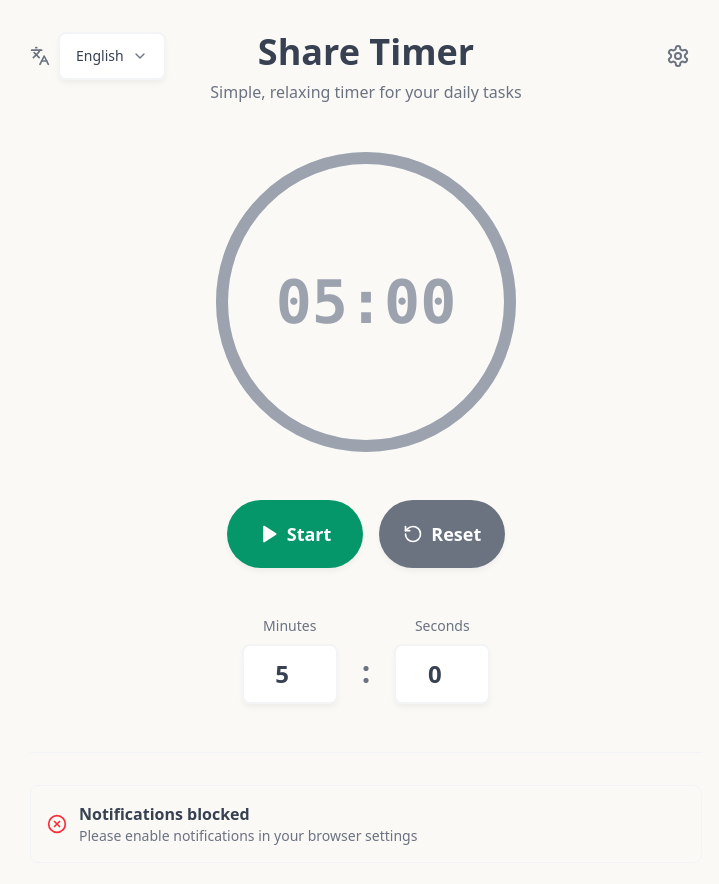
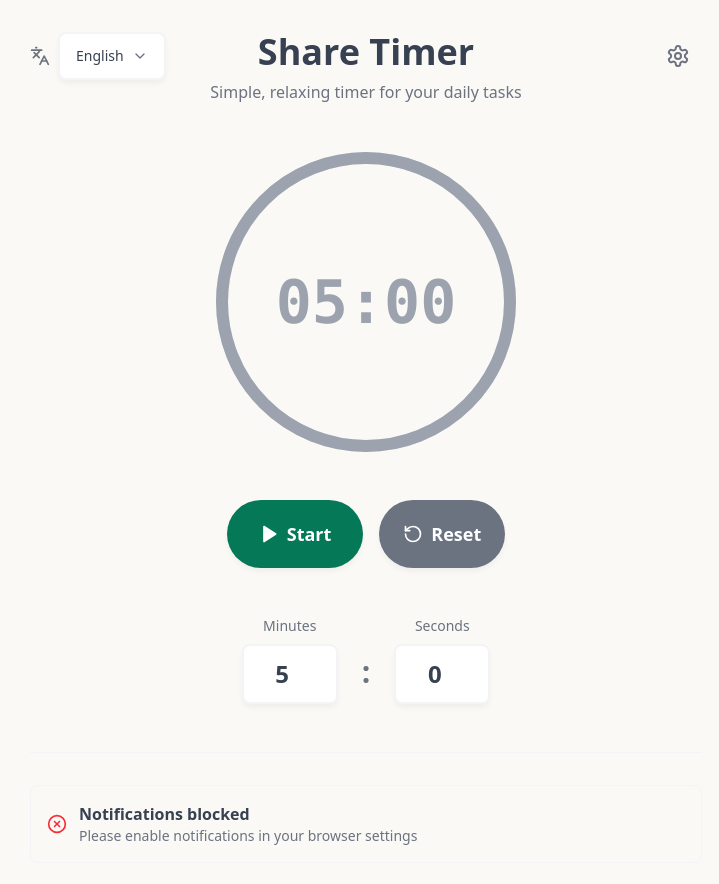
Before and after one commit to laststance/share-timer, a Next.js app: page /en in a window 1280 px wide. Shown: the top 884 px of the page, without its empty margins (274-993 px from the left). Built offline with nearby package versions, Linux system fonts and the light colour scheme.

Commit message:
fix: update color values for WCAG compliance and improve accessibility in tests
- Updated primary green colors in globals.css and tailwind.config.ts for better contrast.
- Modified SoundSelector component to allow for scrolling in the dropdown.
- Enhanced accessibility

```diff
--- a/app/globals.css
+++ b/app/globals.css
@@ -3,8 +3,8 @@
 /* Tailwind v4 Theme Configuration */
 @theme {
   /* Primary Colors - Updated for WCAG AA compliance (4.5:1 contrast with white) */
-  --color-primary-green: #059669;
-  --color-primary-green-dark: #047857;
+  --color-primary-green: #047857;
+  --color-primary-green-dark: #065F46;
 
   /* Background Colors */
   --color-bg-primary: #FAF9F6;
--- a/components/settings/SoundSelector.tsx
+++ b/components/settings/SoundSelector.tsx
@@ -95,7 +95,7 @@ export function SoundSelector({ value, onChange }: SoundSelectorProps) {
 
         <Select.Portal>
           <Select.Content
-            className="overflow-hidden rounded-lg border-2 border-bg-secondary bg-white shadow-lg"
+            className="overflow-scroll h-64 rounded-lg border-2 border-bg-secondary bg-white shadow-lg"
             position="popper"
             sideOffset={5}
           >
--- a/tailwind.config.ts
+++ b/tailwind.config.ts
@@ -9,8 +9,8 @@ const config: Config = {
     extend: {
       colors: {
         primary: {
-          green: '#10B981',
-          'green-dark': '#059669',
+          green: '#047857',
+          'green-dark': '#065F46',
         },
         bg: {
           primary: '#FAF9F6',
```
Also changed, not shown: 2 other files (tests, documents, lock files or other folders).
